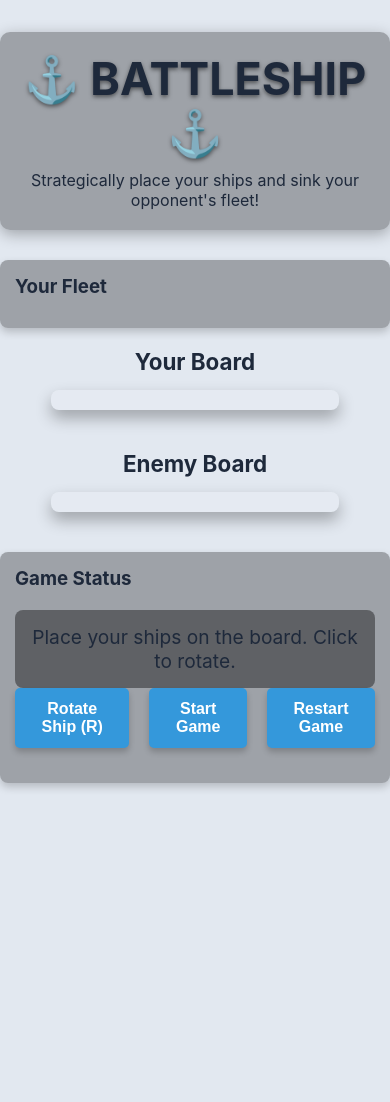
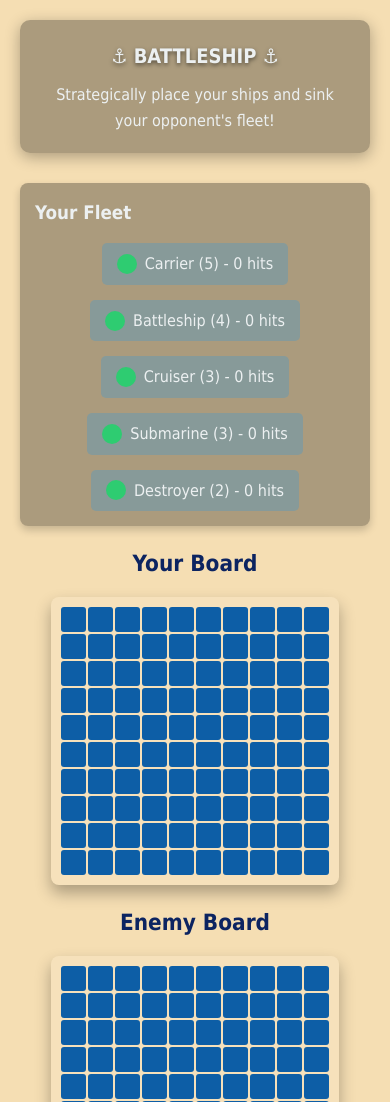
Before and after one commit to Victor-Charles1/Battleships, a website built with webpack: page src/template.html in a window 390 px wide. Shown: the top 1102 px of the page. Before the commit the page ends 844 px from the top, so only its background shows below. Built offline with nearby package versions, Linux system fonts and the light colour scheme; files whose address does not match are found by name.

Commit message:
completed battleship game

```diff
--- a/src/modules/Gameboard.js
+++ b/src/modules/Gameboard.js
@@ -1,4 +1,6 @@
-import Ship from './Ship.js';
+//import Ship from './Ship.js';
+
+import Ship from "./Ship";
 
 const Gameboard = (size = 10) => {
   const grid = Array(size).fill(null).map(() => Array(size).fill(null));
@@ -20,7 +22,7 @@ const Gameboard = (size = 10) => {
       for (let i = 0; i < ship.length; i++) {
         if (grid[x + i][y] !== null) return false;
       }
-    } else {
+    } else if(dir === 'vertical') {
       if (y + ship.length > size) return false;
       for (let i = 0; i < ship.length; i++) {
         if (grid[x][y + i] !== null) return false;
@@ -44,7 +46,7 @@ const Gameboard = (size = 10) => {
     } else if (dir === 'vertical') {
       for (let i = 0; i < ship.length; i++) {
         grid[x][y + i] =  ship;
-        temp.push([x , y+1]);
+        temp.push([x , y+i]);
       }
     }
     ships.push(ship);
@@ -68,10 +70,12 @@ const Gameboard = (size = 10) => {
         grid[x][y] = 'miss';
         return false ;
       }
-      for (const [ship, positions] of shipPositions) {
-        ship.hit()
-        grid[x][y] = 'hit';
-        return true
+      for (const [ship, temp] of shipPositions) {
+        if (temp.some(([px, py]) => px === x && py === y)) {
+          ship.hit()
+          grid[x][y] = 'hit';
+          return true;
+        }
       }
   };
 
@@ -92,7 +96,7 @@ const Gameboard = (size = 10) => {
   return {
     grid,
     missedAttacks,
-    ships,
+    shipPositions,
     placeShip,
     receiveAttack,
     areAllSunk,
--- a/src/modules/Player.js
+++ b/src/modules/Player.js
@@ -5,6 +5,7 @@
  */
 
 import Gameboard from './Gameboard.js'
+import Ship from './Ship.js';
 
     // Player factory function
         // --------------------------
@@ -12,9 +13,14 @@ export function Player(name, isComputer = false){
 
     const gameboard = Gameboard();
 
-    const createFleet = gameboard.createFleet()
-
-    const fleet = createFleet;
+    const createFleet = () => ({
+        carrier: Ship('carrier',5),
+        battleship: Ship('battleship',4),
+        cruiser: Ship('cruiser',3),
+        submarine: Ship('submarine',3),
+        destroyer: Ship('destroyer',2)
+    });
+    const fleet = createFleet();
 
     // Computer places ships randomly
     const placeShipsRandomly = () => {
--- a/src/modules/UI.js
+++ b/src/modules/UI.js
@@ -1,3 +1,4 @@
+import Ship from "./Ship";
 const UIController = (gameController) => {
   const renderBoard = (boardId, gameboard, isPlayerBoard) => {
     const board = document.getElementById(boardId);
@@ -18,7 +19,7 @@ const UIController = (gameController) => {
           cell.classList.add('hit');
         } else if (cellContent === 'miss') {
           cell.classList.add('miss');
-          } else if (isPlayerBoard && cellContent && cellContent.ship) {
+        }else if (isPlayerBoard && cellContent instanceof Object) {
           cell.classList.add('ship');
         }
 
@@ -167,7 +168,8 @@ const UIController = (gameController) => {
   return {
     render,
     updateMessage,
-      setupEventListeners
+    setupEventListeners,
+    handlePlaceShip
   };
 };
 
--- a/src/modules/gameLogic.js
+++ b/src/modules/gameLogic.js
@@ -0,0 +1,108 @@
+import Player from './Player.js';
+
+const GameController = () => {
+  let player;
+  let computer;
+  let gameState = 'setup'; // 'setup', 'playing', 'game-over'
+  let currentShip = null;
+  let currentShipType = null;
+  let playerShipsPlaced = 0;
+  let shipPlacementDirection = 'horizontal';
+
+  const init = () => {
+    player = Player('Player');
+    computer = Player('Computer', true);
+    gameState = 'setup';
+    currentShip = null;
+    currentShipType = null;
+    playerShipsPlaced = 0;
+    shipPlacementDirection = 'horizontal';
+  };
+
+  const startGame = () => {
+    if (playerShipsPlaced < 5) return;
+    gameState = 'playing';
+  };
+
+  const placePlayerShip = (position) => {
+    if (gameState !== 'setup') return false;
+
+    if (!currentShip) {
+      // Get next ship to place
+      const shipTypes = Object.keys(player.fleet);
+      currentShipType = shipTypes[playerShipsPlaced];
+      currentShip = player.fleet[currentShipType];
+      return true
+    }
+
+    const placed = player.gameboard.placeShip(
+      currentShip,
+      position,
+      shipPlacementDirection
+    );
+
+    if (placed) {
+      playerShipsPlaced++;
+
+      if (playerShipsPlaced === 5) {
+        currentShip = null;
+      } else {
+        currentShipType = Object.keys(player.fleet)[playerShipsPlaced];
+        currentShip = player.fleet[currentShipType];
+      }
+
+      return true;
+    }
+
+    return false;
+  };
+
+  const rotateShip = () => {
+    shipPlacementDirection = shipPlacementDirection === 'horizontal' ? 'vertical' : 'horizontal';
+  };
+
+  const playerAttack = (position) => {
+    if (gameState !== 'playing') return null;
+
+    const result = player.attack(computer.gameboard, position);
+
+    if (result === null) {
+      return { status: 'invalid', message: 'You already attacked there!' };
+    }
+
+    if (computer.gameboard.areAllSunk()) {
+      gameState = 'game-over';
+      return { status: 'game-over', winner: 'player' };
+    }
+
+    // Computer's turn
+    const computerResult = computer.computerAttack(player.gameboard);
+
+    if (player.gameboard.areAllSunk()) {
+      gameState = 'game-over';
+      return { status: 'game-over', winner: 'computer' };
+    }
+
+    return {
+      playerAttack: result,
+      computerAttack: computerResult,
+      status: 'continue'
+    };
+  };
+
+  return {
+    init,
+    startGame,
+    rotateShip,
+    placePlayerShip,
+    playerAttack,
+    getGameState: () => gameState,
+    getPlayer: () => player,
+    getComputer: () => computer,
+    getPlacementDirection: () => shipPlacementDirection,
+    getCurrentShip: () => currentShip,
+    getPlayerShipsPlaced: () => playerShipsPlaced
+  };
+};
+
+export default GameController;
--- a/src/styles.css
+++ b/src/styles.css
@@ -1,4 +1,288 @@
+:root {
+  --primary: wheat;
+  --secondary: #b21f1f;
+  --accent: #3498db;
+  --dark: #0c2461;
+  --light: #70a1ff;
+  --board-bg: #0D5EA6;
+  --ship-color: #2c3e50;
+  --hit-color: #e74c3c;
+  --miss-color: #70a1ff;
+  --text-light: #ecf0f1;
+}
+
 * {
+  box-sizing: border-box;
+  margin: 0;
+  padding: 0;
+}
+
+body {
+  font-family:  Tahoma, Geneva, Verdana, sans-serif;
+  background: wheat;
+  color: var(--text-light);
+  min-height: 100vh;
+  padding: 20px;
+  display: flex;
+  flex-direction: column;
+  align-items: center;
+  line-height: 1.6;
+}
+
+.container {
+
+  width: 100%;
+}
+
+header {
+  text-align: center;
+  margin-bottom: 30px;
+  padding: 20px;
+  background: rgba(0, 0, 0, 0.3);
+  border-radius: 10px;
+  box-shadow: 0 4px 15px rgba(0, 0, 0, 0.3);
+}
+
+h1 {
+  font-size: 1.25rem;
+  margin-bottom: 10px;
+  text-shadow: 0 2px 4px rgba(0, 0, 0, 0.5);
+}
+
+.game-info {
+  display: flex;
+  justify-content: space-between;
+  gap: 5px;
+  margin-bottom: 20px;
+}
+
+.info-panel {
+  background: rgba(0, 0, 0, 0.3);
+  padding: 15px;
+  border-radius: 8px;
+  flex: 1;
+  box-shadow: 0 4px 8px rgba(0, 0, 0, 0.2);
+}
+
+.boards-container {
+  display: flex;
+  justify-content: center;
+  gap: 20px;
+  margin-bottom: 30px;
+  flex-wrap: wrap;
+}
+
+.board-title {
+  text-align: center;
+  margin-bottom: 15px;
+  font-size: 1.4rem;
+  font-weight: bold;
+  color:var(--dark);
+}
+
+.board {
+  display: grid;
+  grid-template-columns: repeat(10, 1fr);
+  gap: 2px;
+  background-color: rgba(255, 255, 255, 0.1);
+  padding: 10px;
+  border-radius: 8px;
+  box-shadow: 0 8px 16px rgba(0, 0, 0, 0.3);
+}
+
+.cell {
+  width: 35px;
+  height: 35px;
+  background-color: var(--board-bg);
+  display: flex;
+  justify-content: center;
+  align-items: center;
+  cursor: pointer;
+  transition: all 0.2s ease;
+  border-radius: 3px;
+  position: relative;
+  overflow: hidden;
+}
+
+.cell:hover {
+  background-color: #1e3799;
+  transform: scale(1.05);
+}
+
+.cell.hit:after {
+  content: "✖";
+  color: var(--hit-color);
+  font-size: 24px;
+}
+
+.cell.miss:after {
+  content: "•";
+  color: var(--miss-color);
+  font-size: 24px;
+}
+
+.player-board .cell.ship {
+  background-color: var(--ship-color);
+}
+
+.ship-preview {
+  background-color: #3498db;
+  opacity: 0.7;
+}
+
+.controls {
+  display: flex;
+  justify-content: center;
+  gap: 20px;
+  margin-bottom: 20px;
+}
+
+button {
+  padding: 12px 25px;
+  font-size: 1rem;
+  background: var(--accent);
+  color: white;
+  border: none;
+  border-radius: 5px;
+  cursor: pointer;
+  transition: all 0.3s ease;
+  font-weight: bold;
+  box-shadow: 0 4px 6px rgba(0, 0, 0, 0.2);
+}
+
+button:hover {
+  background: #2980b9;
+  transform: translateY(-2px);
+  box-shadow: 0 6px 8px rgba(0, 0, 0, 0.3);
+}
+
+button:disabled {
+  background: #7f8c8d;
+  cursor: not-allowed;
+  transform: none;
+  box-shadow: none;
+}
+
+.message {
+  text-align: center;
+  padding: 15px;
+  font-size: 1.2rem;
+  margin-top: 20px;
+  background: rgba(0, 0, 0, 0.4);
+  border-radius: 8px;
+  min-height: 60px;
+  display: flex;
+  align-items: center;
+  justify-content: center;
+}
+
+.ship-list {
+  display: flex;
+  gap: 15px;
+  margin-top: 15px;
+  flex-wrap: wrap;
+  justify-content: center;
+}
+
+.ship-item {
+  padding: 8px 15px;
+  background: rgba(52, 152, 219, 0.3);
+  border-radius: 5px;
+  display: flex;
+  align-items: center;
+  gap: 8px;
+  cursor: grab;
+  transition: transform 0.2s;
+  user-select: none;
+}
+
+.ship-item.dragging {
+  opacity: 0.7;
+  transform: scale(0.95);
+}
+
+.ship-item.placed {
+  background: rgba(46, 204, 113, 0.3);
+  cursor: default;
+}
+
+.ship-sunk {
+  text-decoration: line-through;
+  opacity: 0.6;
+}
+
+.ship-status {
+  display: inline-block;
+  width: 20px;
+  height: 20px;
+  border-radius: 50%;
+  background-color: #2ecc71;
+}
+
+.ship-status.sunk {
+  background-color:#e74c3c ;
+}
+
+.ship-preview-horizontal {
+  position: absolute;
+  background-color: var(--accent);
+  border-radius: 3px;
+  z-index: 10;
+  pointer-events: none;
+}
+
+.ship-preview-vertical {
+  position: absolute;
+  background-color: var(--accent);
+  border-radius: 3px;
+  z-index: 10;
+  pointer-events: none;
+}
+
+.invalid-drop {
+  border: 2px dashed #e74c3c;
+}
+
+.instructions {
+  background: rgba(0, 0, 0, 0.3);
+  padding: 15px;
+  border-radius: 8px;
+  margin-top: 20px;
+}
+
+.instructions h3 {
+  margin-bottom: 10px;
+  color: var(--accent);
+}
+
+.instructions ul {
+  padding-left: 20px;
+}
+
+.instructions li {
+  margin-bottom: 8px;
+}
+
+@media (max-width: 768px) {
+  .boards-container {
+      flex-direction: column;
+      align-items: center;
+  }
+
+  .board {
+      grid-template-columns: repeat(10, 25px);
+  }
+
+  .cell {
+      width: 25px;
+      height: 25px;
+  }
+
+  .game-info {
+      flex-direction: column;
+  }
+}
+/* * {
     box-sizing: border-box;
     margin: 0;
     padding: 0;
@@ -52,7 +336,7 @@
   .boards-container {
     display: flex;
     justify-content: space-around;
-    gap: 40px;
+    gap: 10px;
     margin-bottom: 30px;
     flex-wrap: wrap;
   }
@@ -77,7 +361,7 @@
   .cell {
     width: 35px;
     height: 35px;
-    background-color: #0c2461;
+    background-color: teal;
     display: flex;
     justify-content: center;
     align-items: center;
@@ -110,7 +394,7 @@
   }
 
   .ship-preview {
-    background-color: #3498db;
+    background-color: pink;
   }
 
   .controls {
@@ -209,4 +493,4 @@
     }
 
 
-  }
+  } */
```
Also changed, not shown: src/template.html (+1 -1 lines). Lines whose indentation alone changed are shown as unchanged.
